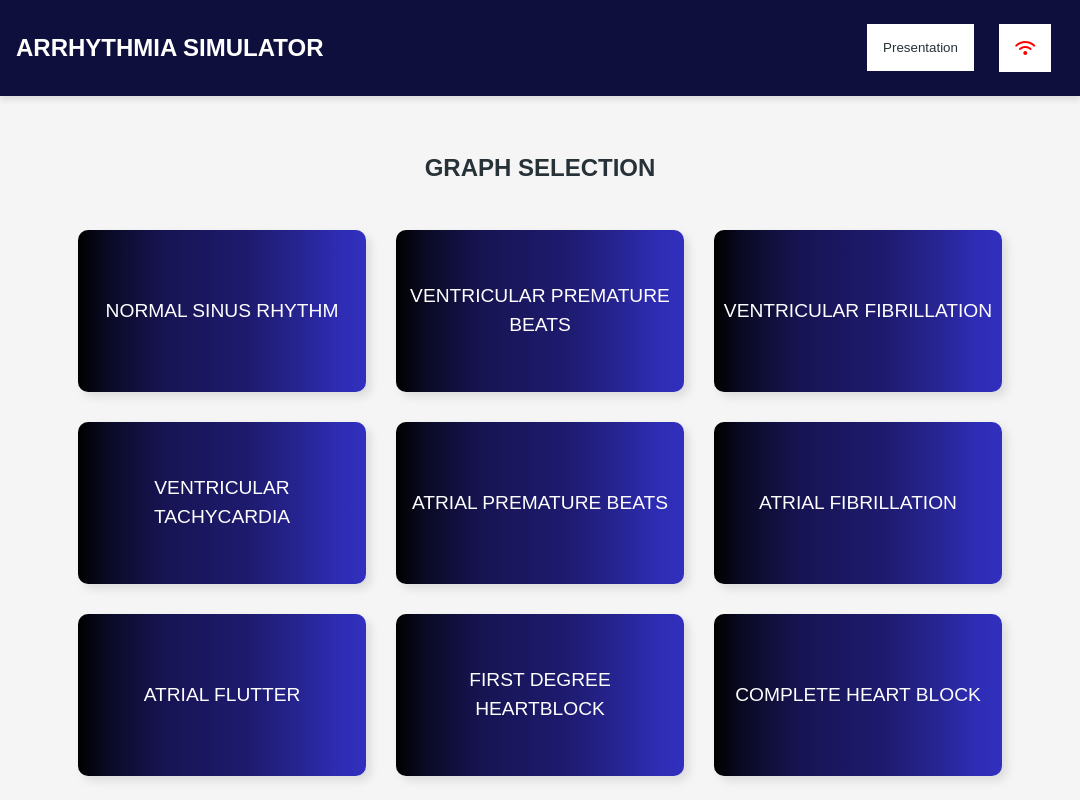
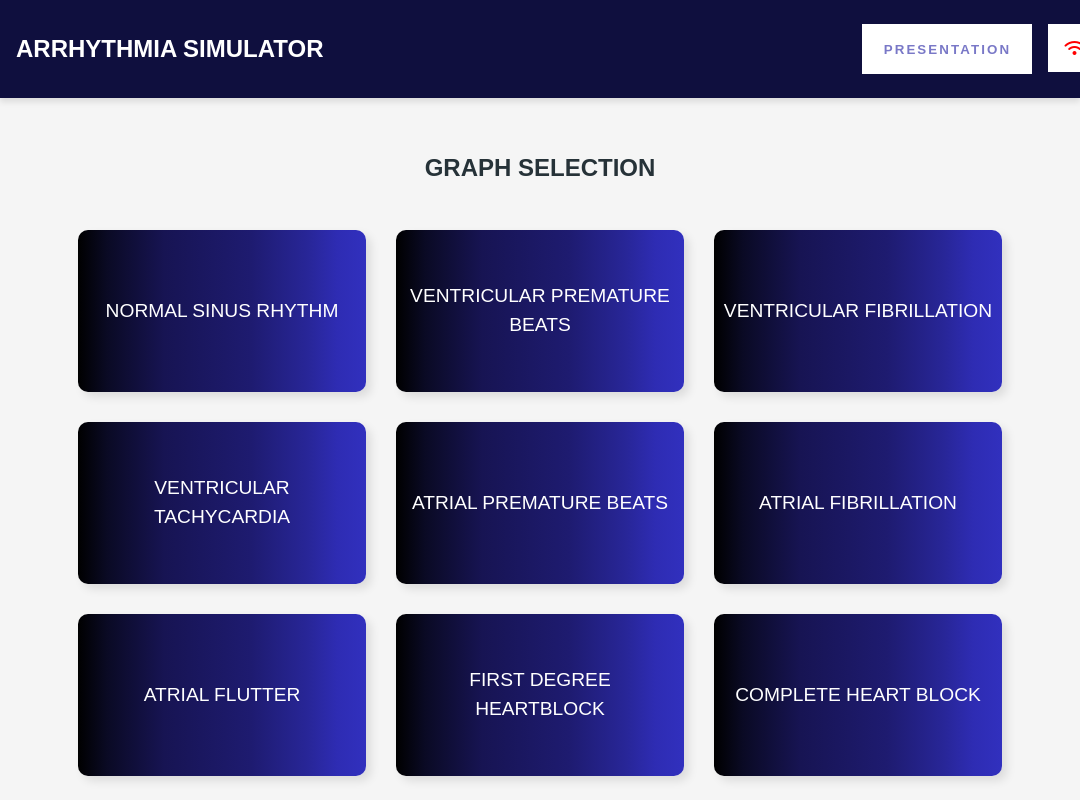
Before and after one commit to Underemployed/cardiac-arrythimia-simulator, an Electron app: page index.html in a window 1080 px wide. Shown: the top 800 px of the page. Drawn offline with Linux system fonts and the light colour scheme; no server answers.

Commit message:
updated button css

```diff
--- a/index.html
+++ b/index.html
@@ -18,7 +18,7 @@
             <h1 class="sub">AS</h1>
             <ul>
                 <!-- mode toggler -->
-                <li><button class="nav-element toggle" onclick="toggleMode(this)">Presentation</button></li>
+                <li><button class="nav-element toggle togglebutton" onclick="toggleMode(this)">Presentation</button></li>
                 <!-- wifi-indicator -->
                 <li><i class="fa-solid fa-wifi wifi-indicator nav-element" onclick="wifidata(false,2500);"></i></li>
             </ul>
--- a/public/main.css
+++ b/public/main.css
@@ -31,7 +31,47 @@
 .nav-bar>h1{
   color: #fff;
 }
+.togglebutton {
+  position: relative;
+  overflow: hidden;
+  width: 170px;
+  height: 50px;
+  background-color: #fff;
+  z-index: 1;
+  transition: all 0.4s;
+  border: none;
+  cursor: pointer;
+  text-transform: uppercase;
+  letter-spacing: 0.13rem;
+  color: #7978c7;
+  font-weight: bold;
+  outline: transparent;
+}
 
+/* Background fill effect */
+.togglebutton::before {
+  content: '';
+  position: absolute;
+  top: 0;
+  left: -100%;  /* Start off-screen to the left */
+  width: 100%;
+  height: 100%;
+  background-color: black;
+  transition: left 0.4s ease-in-out;
+  z-index: -1;
+}
+
+.togglebutton:hover::before {
+  left: 0;
+}
+
+.togglebutton:hover {
+  color: white;
+}
+
+.togglebutton:hover {
+  transform: scale(1.1);
+}
 .main-body {
   margin-top: 90px;
   width: 100%;
```
